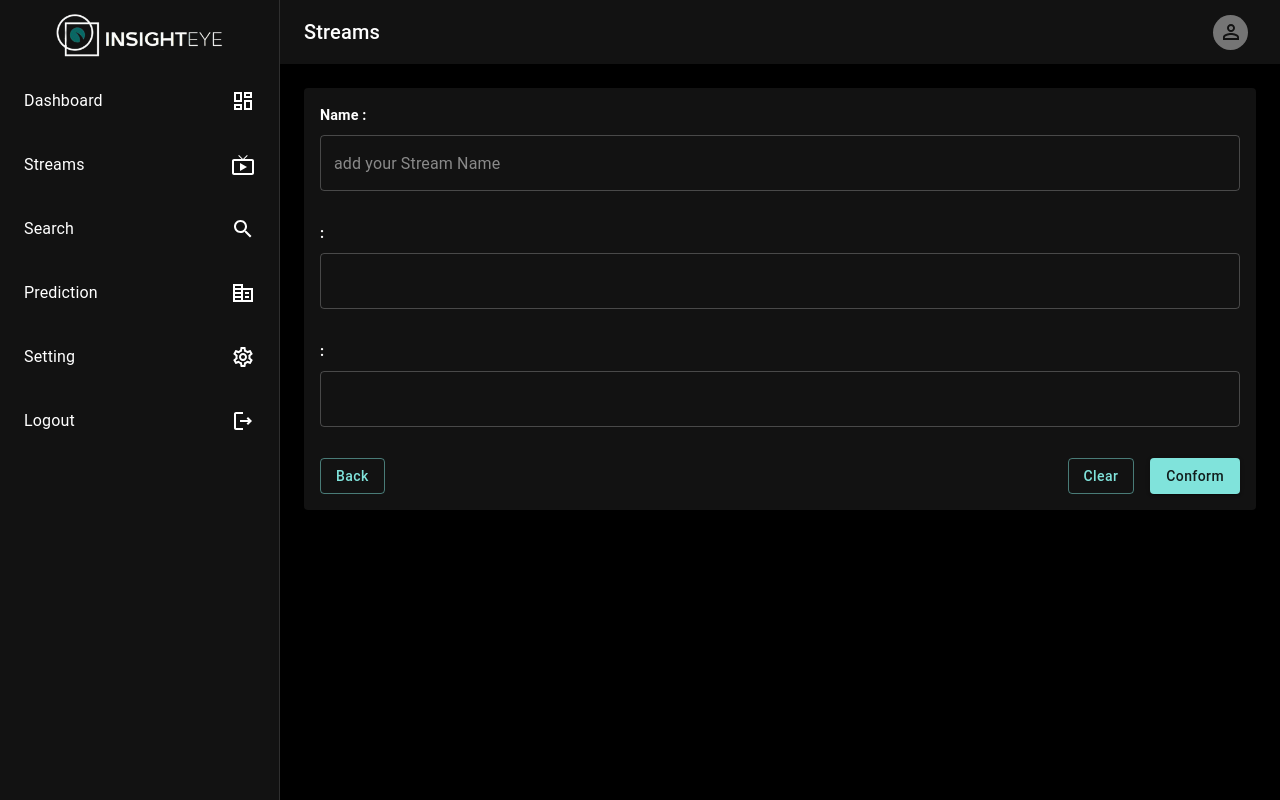
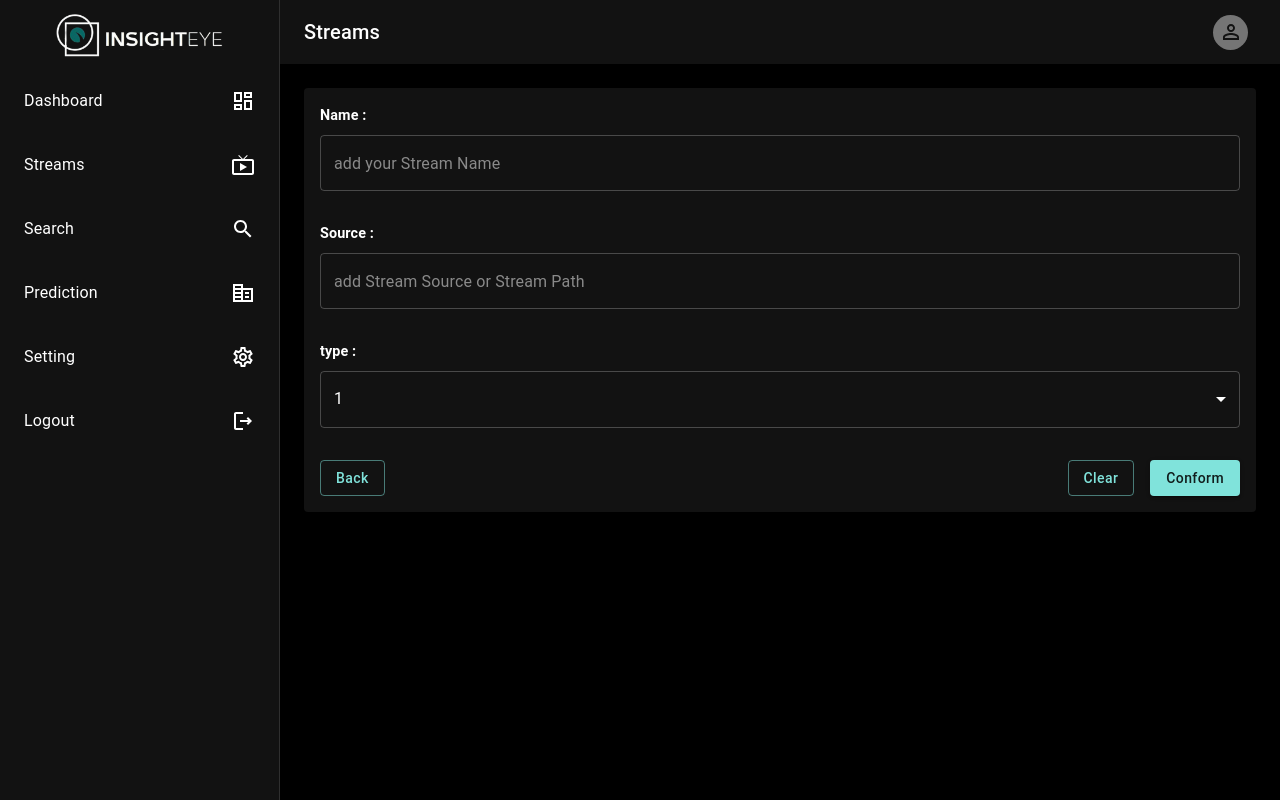
Before and after one commit to randa-11295/Insight-eye, a React (Create React App) app: page /streams/add-stream in a window 1280 px wide. Built offline with nearby package versions, Linux system fonts and the light colour scheme.

Commit message:
update creatr stream ftypes

```diff
--- a/src/Components/Inputs/SelectCustom.js
+++ b/src/Components/Inputs/SelectCustom.js
@@ -1,38 +1,26 @@
-import { TextField, MenuItem, Typography } from "@mui/material";
-import { useEffect, useState } from "react";
+import { TextField, MenuItem, Typography ,Box} from "@mui/material";
 
 export default function SelectCustom(props) {
+  return (
+    <Box>
+         <Typography
 
-  const [val, setVal] = useState(false);
+      variant="h6"
+      sx={{ fontSize: ".9rem", fontWeight: 600 , mb:1 }}
+    >
+      {props.label} :
+    </Typography>
 
-  const updateValueHandel = (newVal) => {
-    setVal(newVal);
-    props.changeHandle(newVal);
-  };
-
-  useEffect(() => {
-    updateValueHandel(props?.arr[0]?.val || props?.arr[0]?.code || props?.arr[0]);
-    // eslint-disable-next-line react-hooks/exhaustive-deps
-  }, [props.arr]);
-
-  return (
     <TextField
-      sx={ItemStyle}
       select
-      size={props.small && "small"}
-      value={val}
-      label={props?.label}
+      value={props.formik?.values[props.name]}
       fullWidth
-      onChange={(e) => {
-        updateValueHandel(e.target.value);
-      }}
-    >
+      onChange={props.formik?.handleChange}    >
       {props.arr && props.arr?.map((option) => {
         return (
           <MenuItem
             key={option.val || option}
             value={option.val || option}
-            sx={ItemStyle}
           >
             <Typography noWrap>
               {option.label || option}
@@ -41,8 +29,6 @@ export default function SelectCustom(props) {
         );
       })}
     </TextField>
+    </Box>
   );
 }
-const ItemStyle = {
-  background: "white",
-};
--- a/src/Pages/Stream/AddStream.js
+++ b/src/Pages/Stream/AddStream.js
@@ -14,25 +14,24 @@ const AddStream = () => {
     const formik = useFormik({
 
         initialValues: {
-          name: "",
-          path: "",
-          type: "",
+            name: "",
+            src: "",
+            type: "1",
         },
         // validationSchema: addStreamSchema,
         onSubmit: (values) => {
-         console.log(values);
+            console.log(values);
         },
-      });
+    });
 
     return (
         <Holder>
             <Box >
-                <InputTextCustom name="name" label="Name" placeholder="add your Stream Name" formik={formik} />
-                <InputTextCustom />
-                <InputTextCustom />
-                {/* <SelectCustom /> */}
-                <Stack alignItems="center" justifyContent="space-between" direction="row" >
-                    <CustomBtn isLined handle={()=>navigate("/streams")}>
+                <InputTextCustom formik={formik} name="name" label="Name" placeholder="add your Stream Name" />
+                <InputTextCustom formik={formik} name="src" label="Source" placeholder="add Stream Source or Stream Path" />
+                <SelectCustom formik={formik} arr={["1", "2", "3"]} name="type" label="type" />
+                <Stack alignItems="center" justifyContent="space-between" direction="row" mt={4}>
+                    <CustomBtn isLined handle={() => navigate("/streams")}>
                         Back
                     </CustomBtn>
 
```
